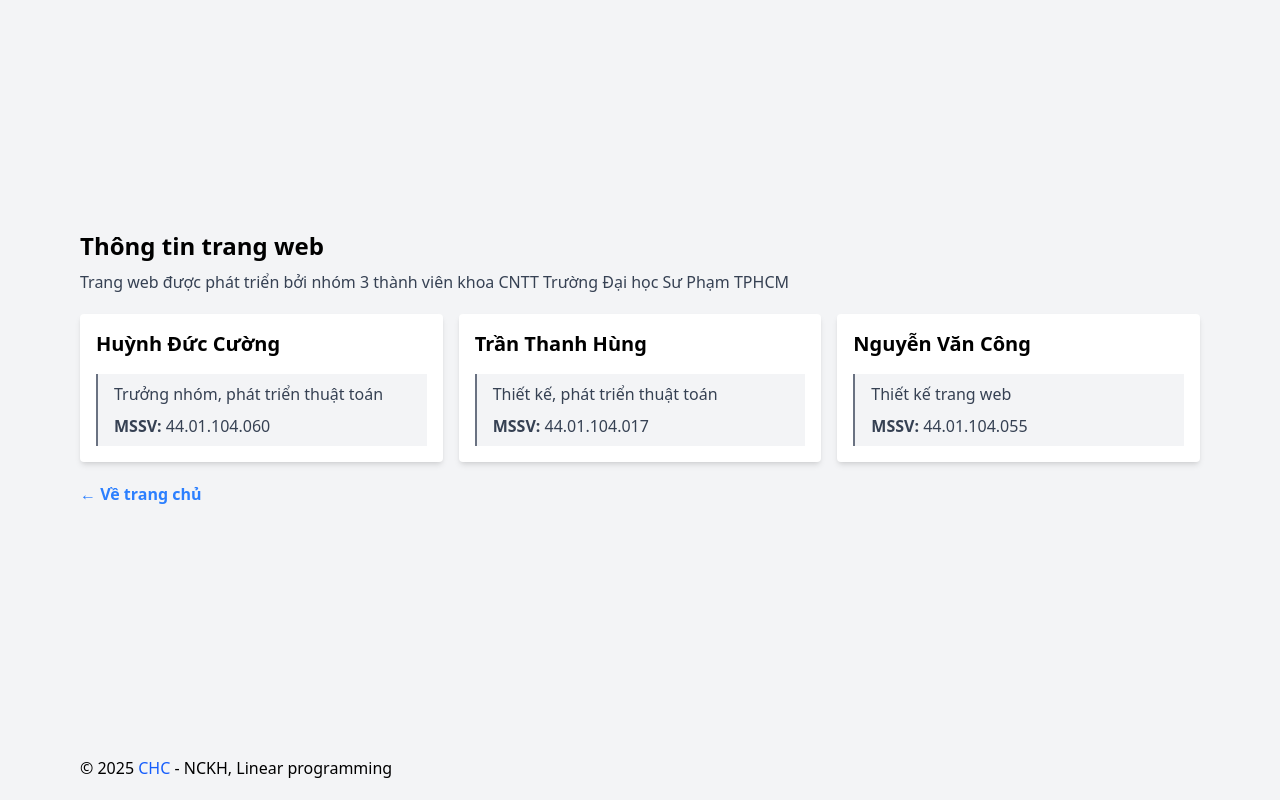
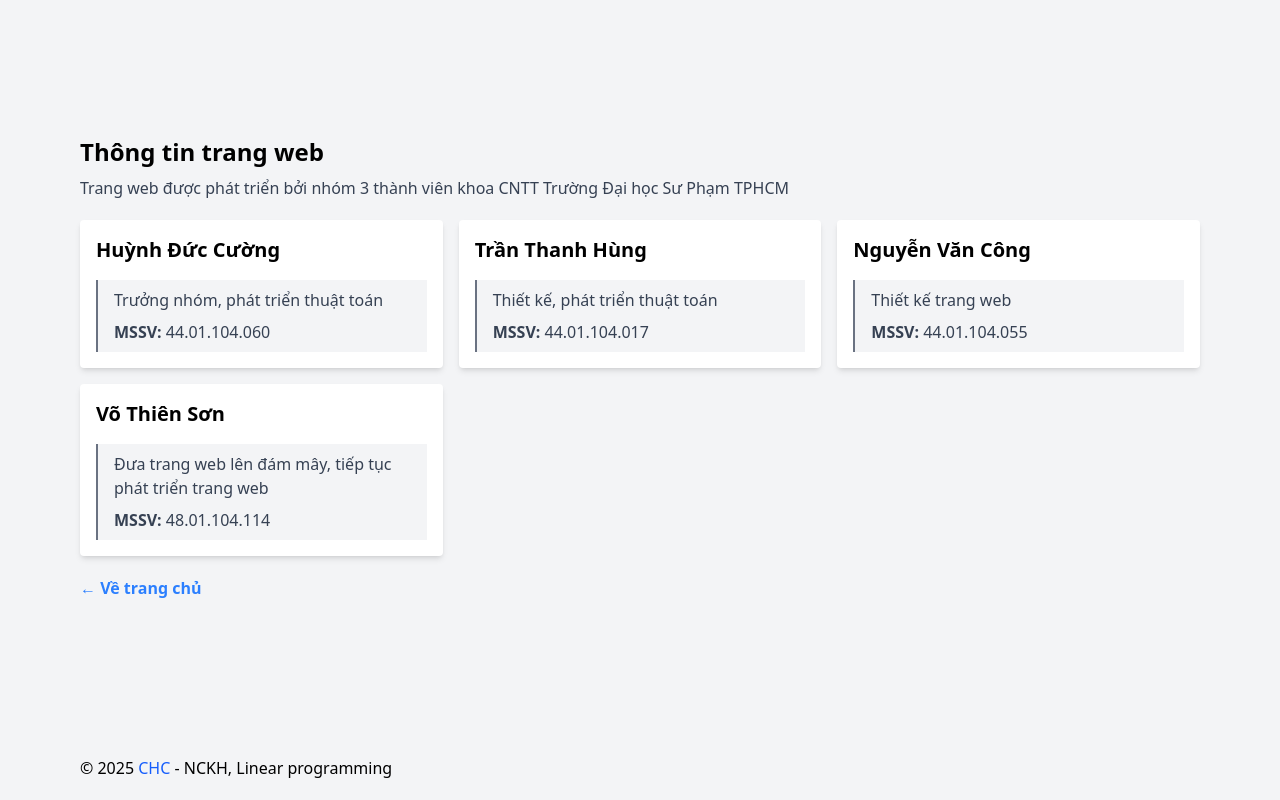
Before and after one commit to FanofHOTS/nckh_qhtt, a Vue app: page /about in a window 1280 px wide. Built offline with nearby package versions, Linux system fonts and the light colour scheme.

Commit message:
Update About.vue

```diff
--- a/src/views/About.vue
+++ b/src/views/About.vue
@@ -37,6 +37,11 @@ export default {
           code: '44.01.104.055',
           name: 'Nguyễn Văn Công',
           description: 'Thiết kế trang web'
+        },
+        {
+          code: '48.01.104.114',
+          name: 'Võ Thiên Sơn',
+          description: 'Đưa trang web lên đám mây, tiếp tục phát triển trang web'
         }
       ]
     }
```
